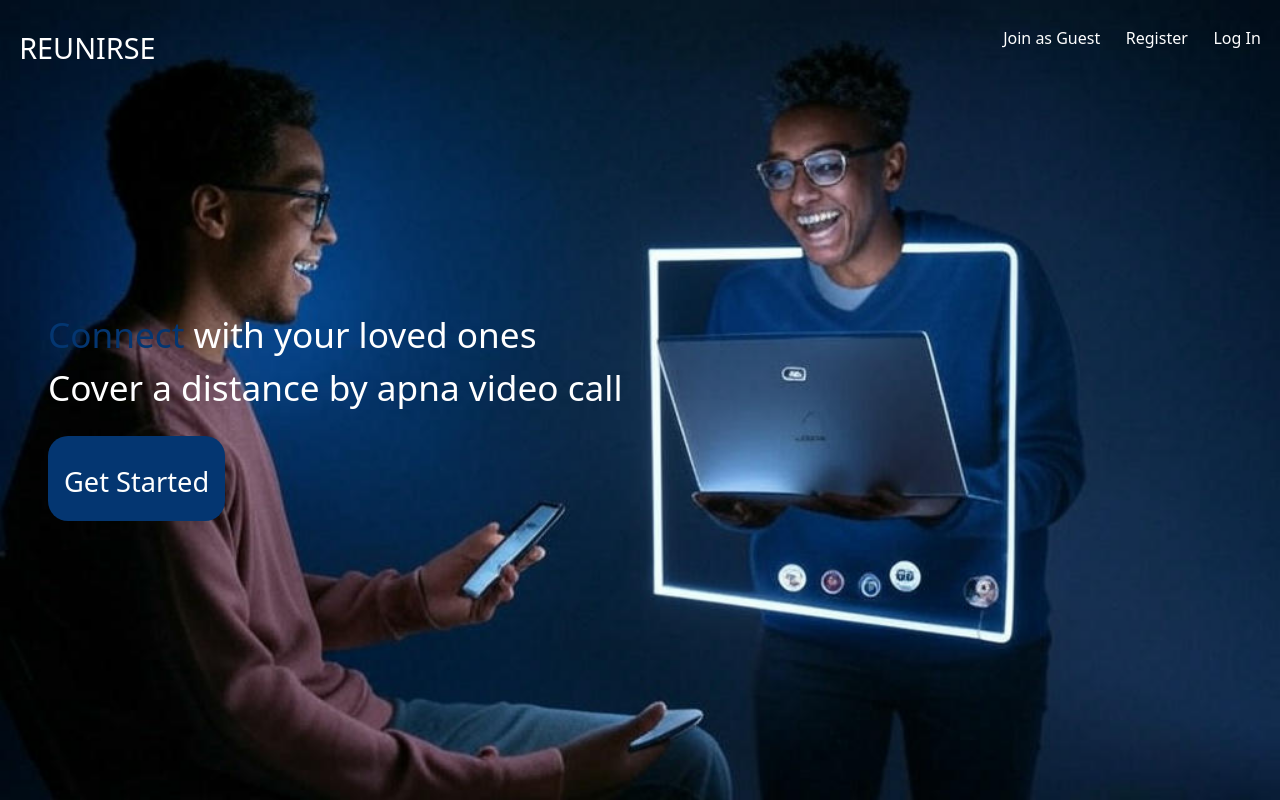
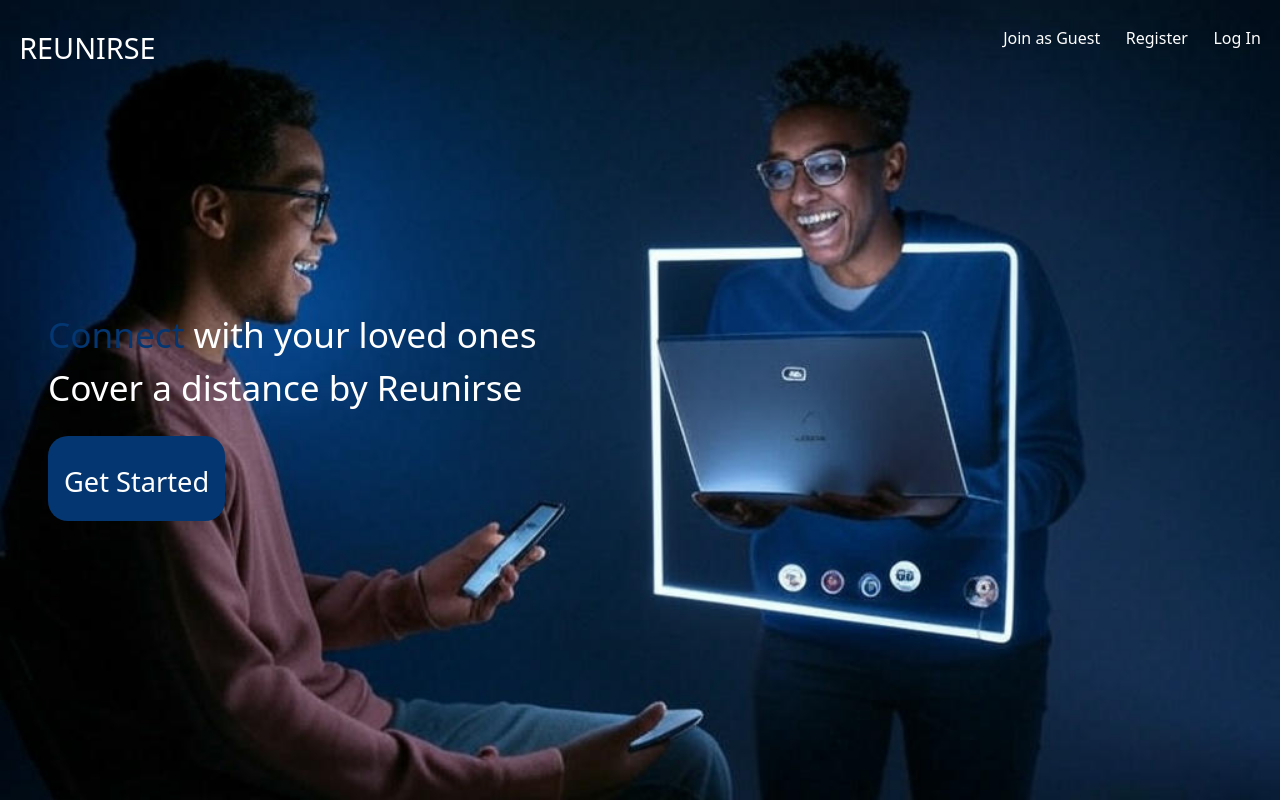
Before and after one commit to bhargavnama/ApnaVideoCall, a React (Vite) app in the folder frontend/: page / in a window 1280 px wide. Built offline with nearby package versions, Linux system fonts and the light colour scheme.

Commit message:
Made few textual changes in landing page

```diff
--- a/frontend/src/pages/landing.jsx
+++ b/frontend/src/pages/landing.jsx
@@ -35,7 +35,7 @@
         <div>
           <h1><span style={{color: '#043671'}}>Connect</span> with your loved ones</h1>
 
-          <p>Cover a distance by apna video call</p>
+          <p>Cover a distance by Reunirse</p>
           <div role='button'>
             <Link to={"/auth"}>Get Started</Link>
           </div>
```
